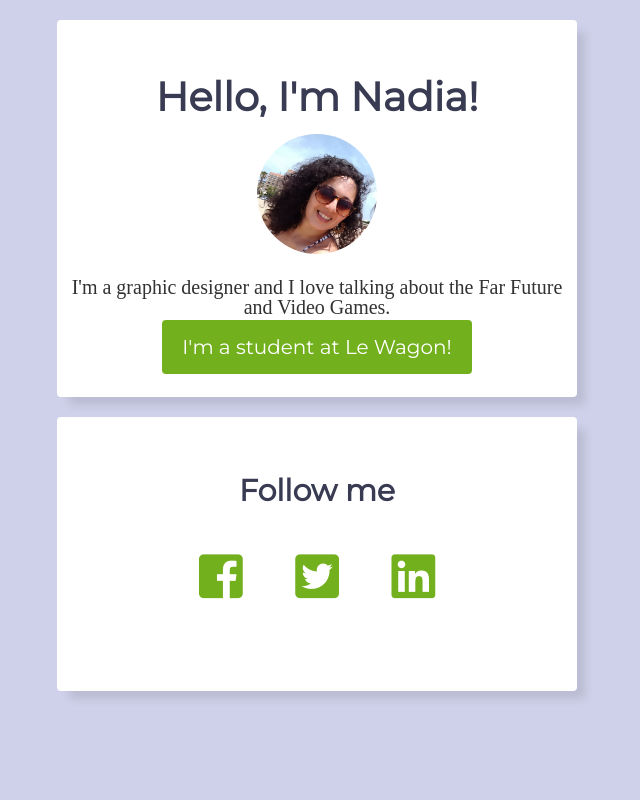
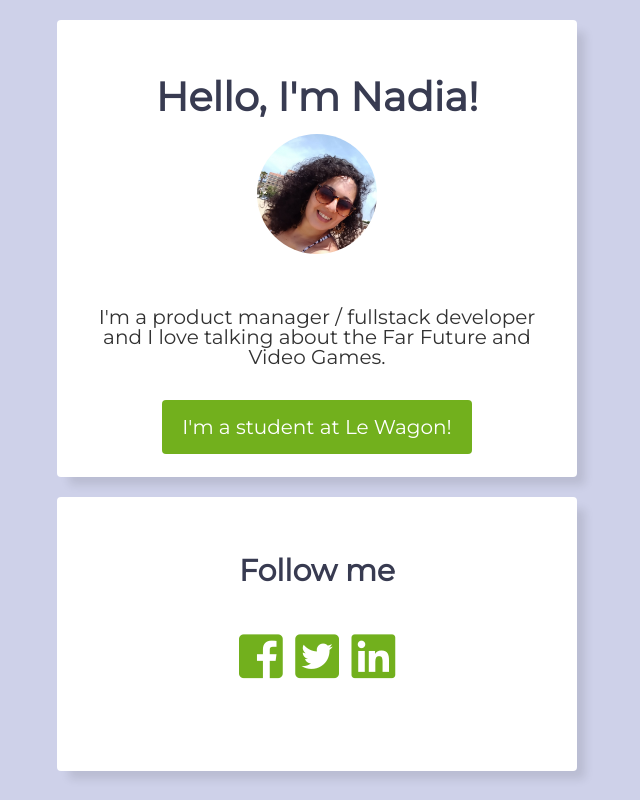
Before and after one commit to nadiaberthet/profile, a plain HTML site: page index.html in a window 1280 px wide. Shown: the whole page, without its empty margins (323-963 px from the left). Drawn offline with Linux system fonts and the light colour scheme.

Commit message:
Added content to my profile page

```diff
--- a/index.html
+++ b/index.html
@@ -8,17 +8,22 @@
   <meta name="viewport" content="width=device-width, initial-scale=1">
 </head>
 <body>
+
   <div class="white-card">
+    <div class="title">
       <h1>Hello, I'm Nadia!</h1>
 
       <img src="images/profile.jpg" alt="profile picture" height=120px width=120px id="pic-circle">
-
-    <p>I'm a graphic designer and I love talking about the Far Future and Video Games.
+    </div>
+    <div class="description">
+      <p>I'm a product manager / fullstack developer and I love talking about the Far Future and Video Games.
       </p>
         <a href="https://www.lewagon.com/" target="_blank" id="btn-green">I'm a student at Le Wagon!</a>
     </div>
+  </div>
+
   <div class="white-card">
-    <p><h2>Follow me</h2>
+    <h2>Follow me</h2>
     <ul class="list-inline">
       <li>
         <a href="http://www.facebook.com/berthet.nadia" target="_blank">
@@ -36,7 +41,6 @@
         </a>
       </li>
     </ul>
-    </p>
   </div>
 </body>
 </html>
--- a/style.css
+++ b/style.css
@@ -31,6 +31,12 @@ ul {
   list-style-type: none;
 }
 
+.description p {
+  padding: 30px 15px;
+  text-align: center;
+  font-family:'Montserrat', sans-serif;
+}
+
 .list-inline {
   list-style: none;
   padding-left: 0px;
@@ -39,7 +45,7 @@ ul {
 
 .list-inline > li {
   display: inline-block;
-  padding: 0px 20px;
+  padding: -25px 0px;
 }
 
 .white-card {
```
Lines whose indentation alone changed are shown as unchanged.
